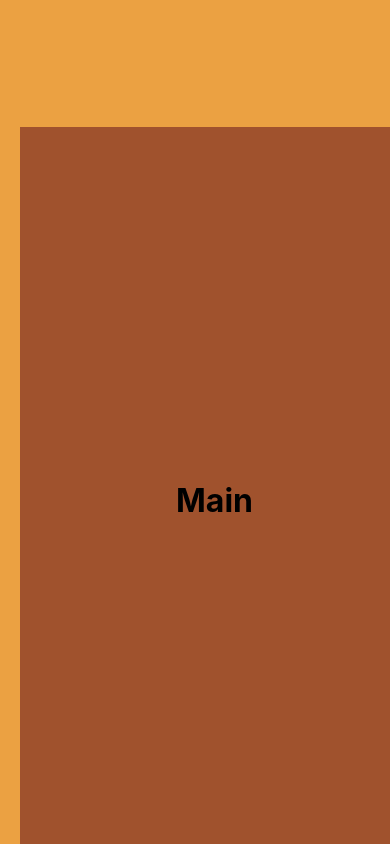
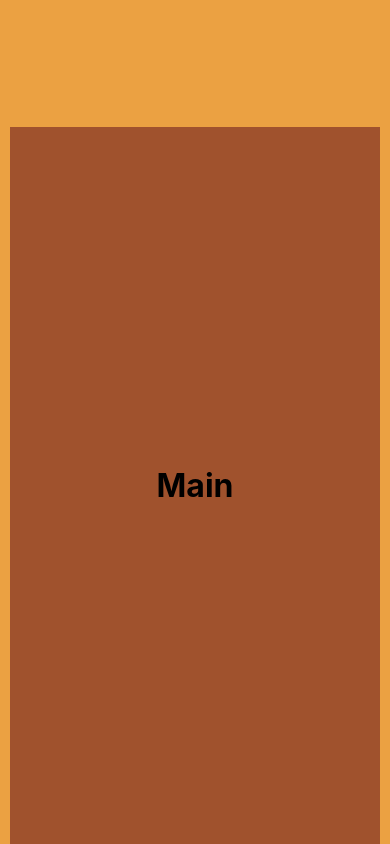
Before and after one commit to JorgeC9804/portfolio, a React (Create React App) app: page / in a window 390 px wide. Shown: the top 844 px of the page. Built offline with nearby package versions, Linux system fonts and the light colour scheme.

Commit message:
update position main

```diff
--- a/src/App.css
+++ b/src/App.css
@@ -94,15 +94,15 @@
     width: 80%;
     left: 5%;
     z-index: 10;
-    padding: 15px;
   }
 }
 
-@media (max-width: 600px) {
+@media (max-width: 725px) {
   /* ---------------- main ----------------- */
   .rename-1 {
     background-color: sienna;
     width: 90%;
+    left: 0;
     z-index: 10;
   }
   /* --------------- horizontal ------------------ */
@@ -119,8 +119,7 @@
 @media (max-width: 400px) {
   .rename-1 {
     background-color: sienna;
-    width: 100%;
+    width: 95%;
     z-index: 10;
-    padding: 15px;
   }
 }
```
